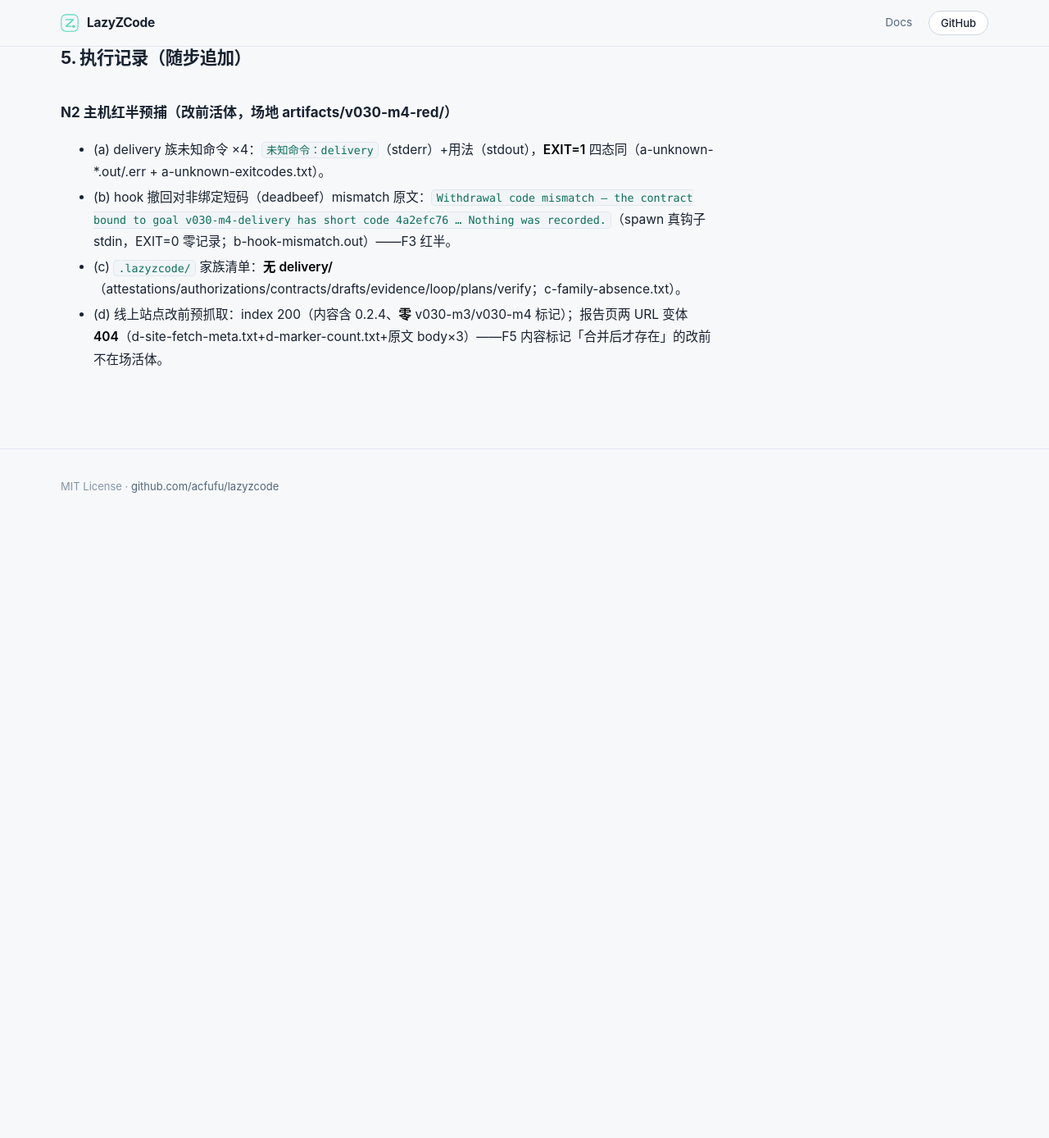
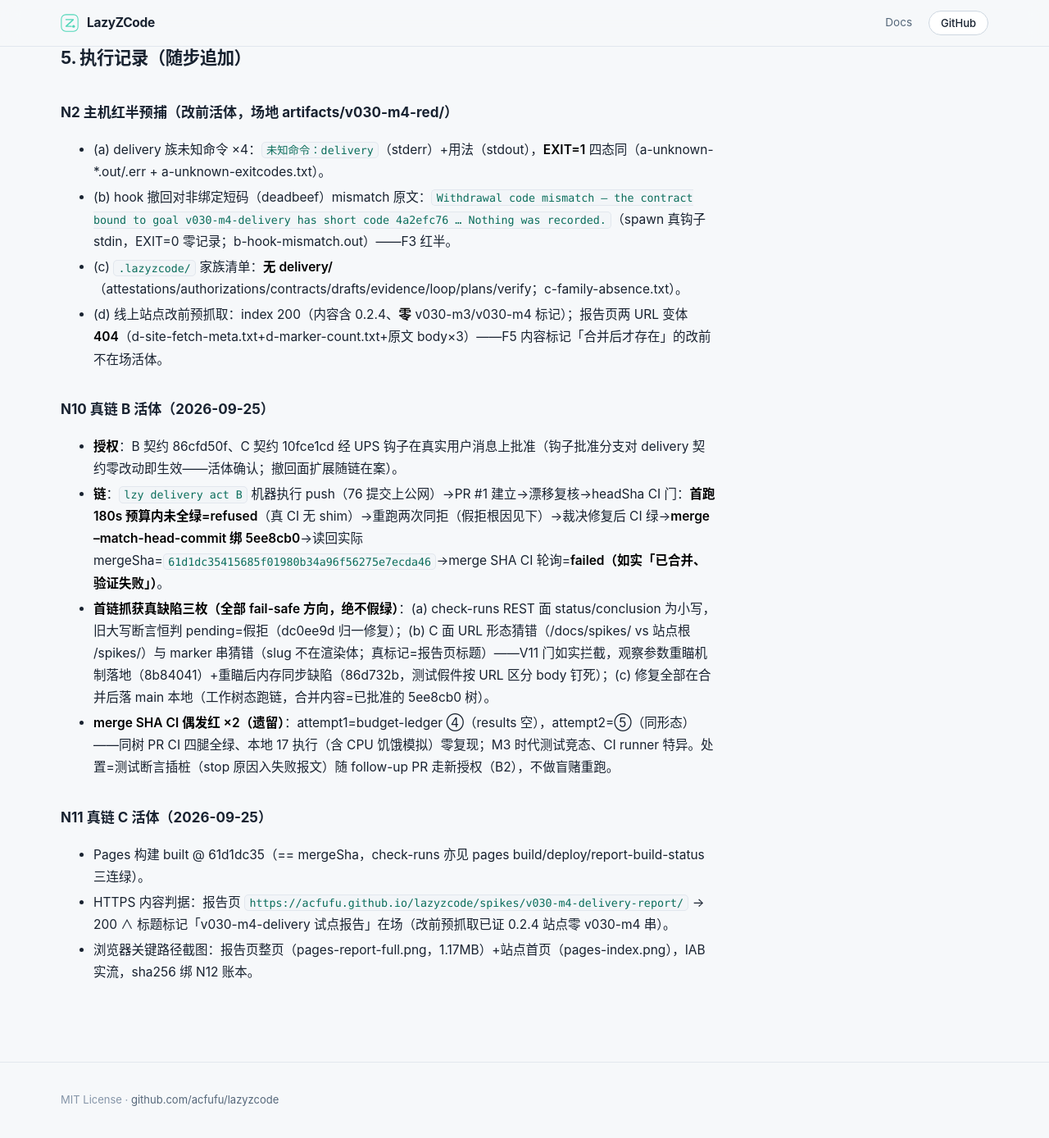
Before and after one commit to Acfufu/lazyzcode, a Jekyll site: the page built from docs/spikes/v030-m4-delivery-report.md, in a window 1280 px wide and 1400 px high, scrolled down 2681 px. Shown: the top 1388 px of the window at 82% size. Built offline with Jekyll 4.4.1, drawn with Linux system fonts in a browser that asks for light colours; our own code applies the rules of GitHub Pages for plain Markdown files; before the commit the page ends 3334 px from its top, so only the background shows below that.

Commit message:
docs(v030-m4): N10/N11 收口——真链 B/C 活体记录（PR#1 绑 HEAD 合并 61d1dc35+Pages 对齐+报告页标记+浏览器双截图）+首链三缺陷如实（小写判读/URL 形态/marker 猜错→重瞄机制）+merge SHA CI 偶发红 ×2 遗留账+B2 契约与预算测试断言插桩（stop 原因入失败报文）
Goal: v030-m4-delivery#N10

```diff
--- a/docs/spikes/v030-m4-delivery-report.md
+++ b/docs/spikes/v030-m4-delivery-report.md
@@ -53,3 +53,16 @@ Goal `v030-m4-delivery`（tier heavy · risk high · 契约 4a2efc76…59b ·
 - (b) hook 撤回对非绑定短码（deadbeef）mismatch 原文：`Withdrawal code mismatch — the contract bound to goal v030-m4-delivery has short code 4a2efc76 … Nothing was recorded.`（spawn 真钩子 stdin，EXIT=0 零记录；b-hook-mismatch.out）——F3 红半。
 - (c) `.lazyzcode/` 家族清单：**无 delivery/**（attestations/authorizations/contracts/drafts/evidence/loop/plans/verify；c-family-absence.txt）。
 - (d) 线上站点改前预抓取：index 200（内容含 0.2.4、**零** v030-m3/v030-m4 标记）；报告页两 URL 变体 **404**（d-site-fetch-meta.txt+d-marker-count.txt+原文 body×3）——F5 内容标记「合并后才存在」的改前不在场活体。
+
+### N10 真链 B 活体（2026-09-25）
+
+- **授权**：B 契约 86cfd50f、C 契约 10fce1cd 经 UPS 钩子在真实用户消息上批准（钩子批准分支对 delivery 契约零改动即生效——活体确认；撤回面扩展随链在案）。
+- **链**：`lzy delivery act B` 机器执行 push（76 提交上公网）→PR #1 建立→漂移复核→headSha CI 门：**首跑 180s 预算内未全绿=refused**（真 CI 无 shim）→重跑两次同拒（假拒根因见下）→裁决修复后 CI 绿→**merge --match-head-commit 绑 5ee8cb0**→读回实际 mergeSha=`61d1dc35415685f01980b34a96f56275e7ecda46`→merge SHA CI 轮询=**failed（如实「已合并、验证失败」）**。
+- **首链抓获真缺陷三枚（全部 fail-safe 方向，绝不假绿）**：(a) check-runs REST 面 status/conclusion 为小写，旧大写断言恒判 pending=假拒（dc0ee9d 归一修复）；(b) C 面 URL 形态猜错（/docs/spikes/ vs 站点根 /spikes/）与 marker 串猜错（slug 不在渲染体；真标记=报告页标题）——V11 门如实拦截，观察参数重瞄机制落地（8b84041）+重瞄后内存同步缺陷（86d732b，测试假件按 URL 区分 body 钉死）；(c) 修复全部在合并后落 main 本地（工作树态跑链，合并内容=已批准的 5ee8cb0 树）。
+- **merge SHA CI 偶发红 ×2（遗留）**：attempt1=budget-ledger ④（results 空），attempt2=⑤（同形态）——同树 PR CI 四腿全绿、本地 17 执行（含 CPU 饥饿模拟）零复现；M3 时代测试竞态、CI runner 特异。处置=测试断言插桩（stop 原因入失败报文）随 follow-up PR 走新授权（B2），不做盲赌重跑。
+
+### N11 真链 C 活体（2026-09-25）
+
+- Pages 构建 built @ 61d1dc35（== mergeSha，check-runs 亦见 pages build/deploy/report-build-status 三连绿）。
+- HTTPS 内容判据：报告页 `https://acfufu.github.io/lazyzcode/spikes/v030-m4-delivery-report/` → 200 ∧ 标题标记「v030-m4-delivery 试点报告」在场（改前预抓取已证 0.2.4 站点零 v030-m4 串）。
+- 浏览器关键路径截图：报告页整页（pages-report-full.png，1.17MB）+站点首页（pages-index.png），IAB 实流，sha256 绑 N12 账本。
```
Also changed, not shown: docs/spikes/v030-m4-contract-B2.md (added, +9 -0 lines), test/budget-ledger.contract.test.js (+2 -2 lines).
